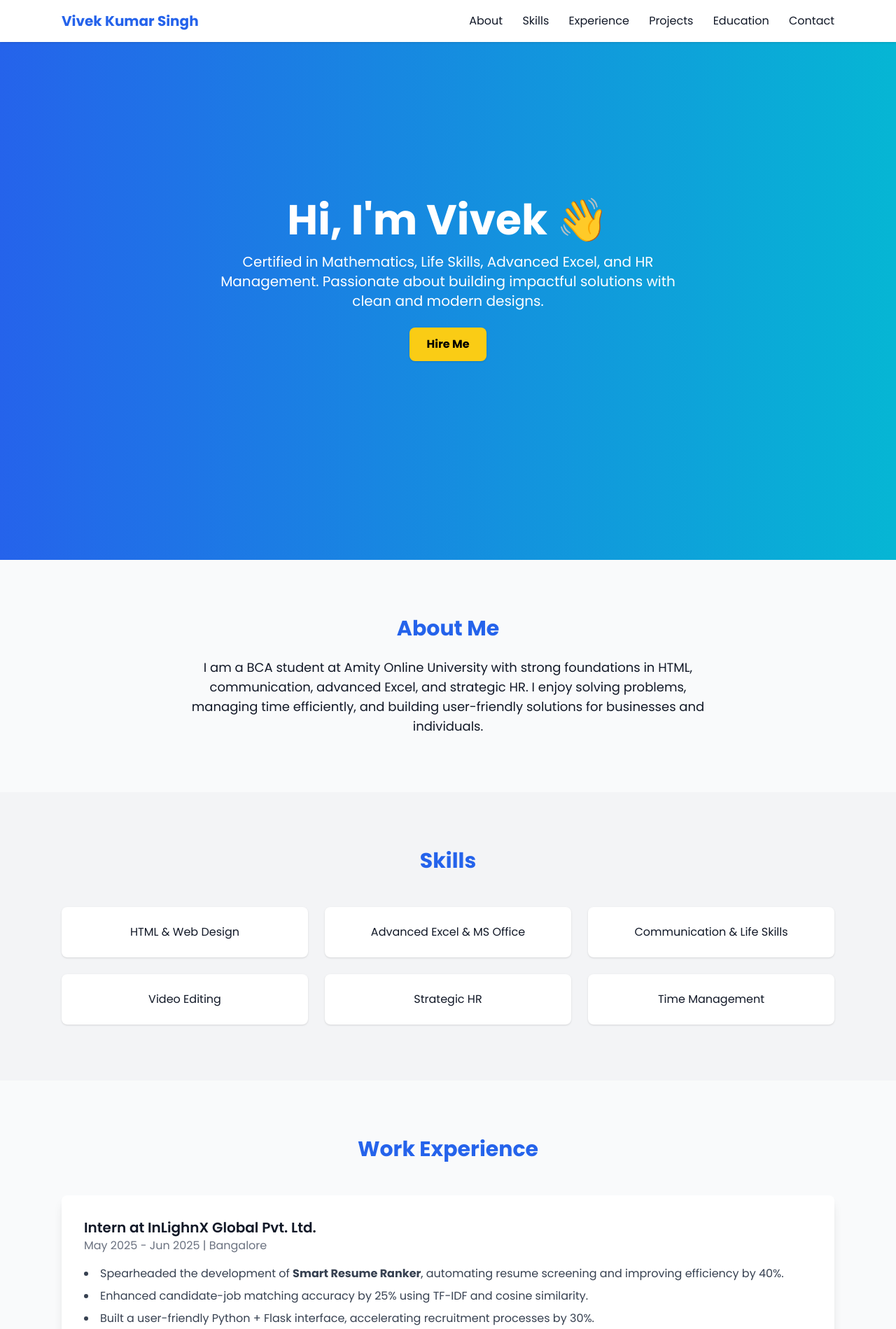
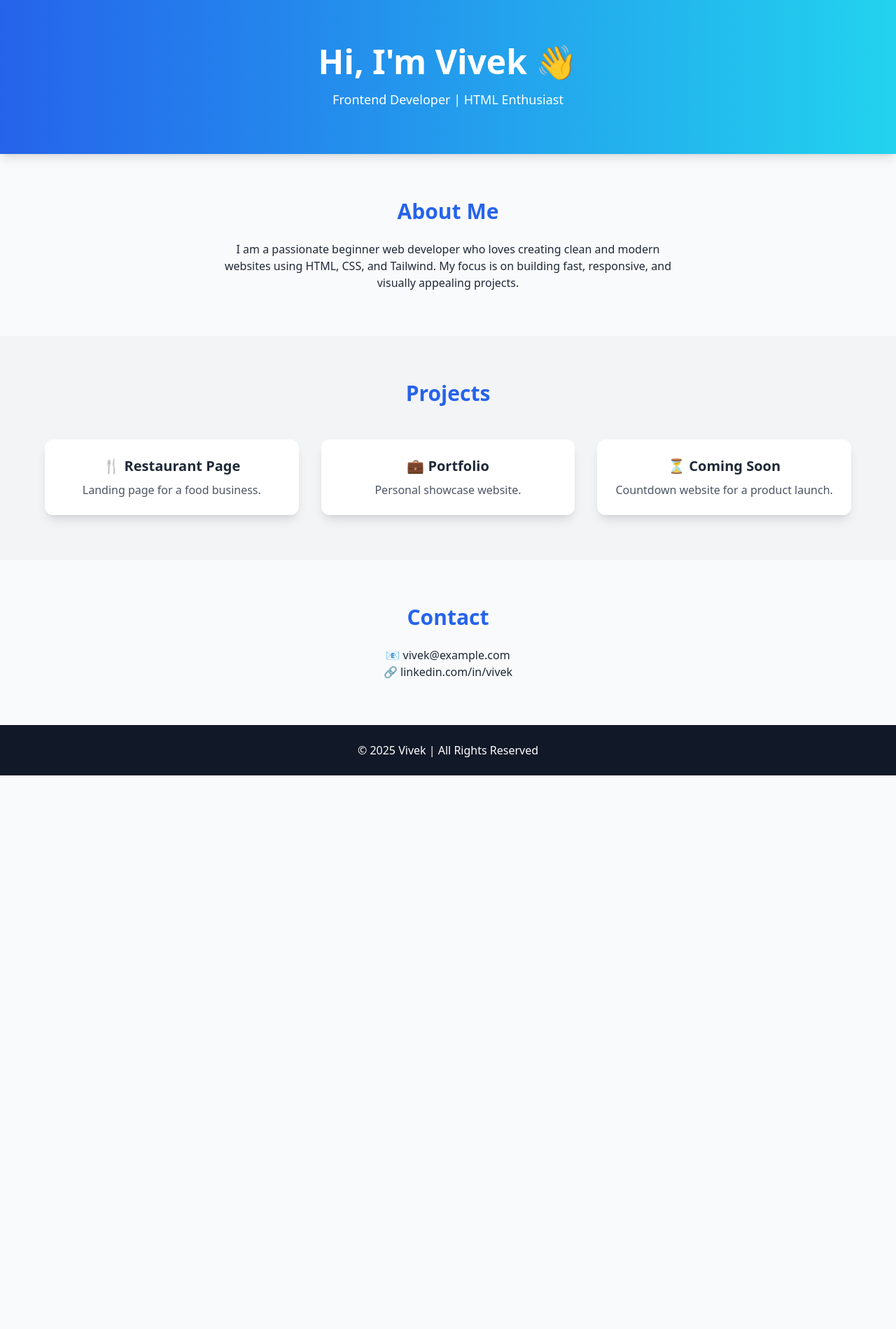
Before and after one commit to Vivek-k-singh-28/Portfolio-Page, a plain HTML site: page index.html in a window 1280 px wide. Shown: the top 1899 px of the page at 70% size. After the commit the page ends 1108 px from the top, so only its background shows below. Drawn offline with nearby package versions, Linux system fonts and the light colour scheme.

Commit message:
index.html

```diff
--- a/index.html
+++ b/index.html
@@ -3,132 +3,41 @@
 <head>
   <meta charset="UTF-8">
   <meta name="viewport" content="width=device-width, initial-scale=1.0">
-  <title>Vivek Kumar Singh | Portfolio</title>
+  <title>Vivek's Portfolio</title>
   <script src="https://cdn.tailwindcss.com"></script>
-  <link href="https://fonts.googleapis.com/css2?family=Poppins:wght@400;600;700&display=swap" rel="stylesheet">
-  <style>
-    body { font-family: 'Poppins', sans-serif; }
-    html { scroll-behavior: smooth; }
-  </style>
 </head>
-<body class="bg-gray-50 text-gray-900">
-
-  <!-- Navbar -->
-  <nav class="fixed top-0 w-full bg-white shadow z-50">
-    <div class="max-w-6xl mx-auto px-6 py-4 flex justify-between items-center">
-      <h1 class="text-xl font-bold text-blue-600">Vivek Kumar Singh</h1>
-      <div class="space-x-6 font-medium">
-        <a href="#about" class="hover:text-blue-600">About</a>
-        <a href="#skills" class="hover:text-blue-600">Skills</a>
-        <a href="#experience" class="hover:text-blue-600">Experience</a>
-        <a href="#projects" class="hover:text-blue-600">Projects</a>
-        <a href="#education" class="hover:text-blue-600">Education</a>
-        <a href="#contact" class="hover:text-blue-600">Contact</a>
-      </div>
-    </div>
-  </nav>
-
-  <!-- Hero -->
-  <section class="h-screen flex flex-col justify-center items-center text-center bg-gradient-to-r from-blue-600 to-cyan-500 text-white px-6">
-    <h2 class="text-4xl md:text-6xl font-extrabold mb-4">Hi, I'm Vivek 👋</h2>
-    <p class="text-lg md:text-xl max-w-2xl mb-6">Certified in Mathematics, Life Skills, Advanced Excel, and HR Management. Passionate about building impactful solutions with clean and modern designs.</p>
-    <a href="#contact" class="px-6 py-3 bg-yellow-400 text-black font-bold rounded-lg shadow hover:bg-yellow-500 transition">Hire Me</a>
-  </section>
+<body class="font-sans bg-gray-50 text-gray-800">
+  <!-- Header -->
+  <header class="bg-gradient-to-r from-blue-600 to-cyan-400 text-white py-16 text-center shadow-lg">
+    <h1 class="text-5xl font-bold mb-4">Hi, I'm Vivek 👋</h1>
+    <p class="text-lg">Frontend Developer | HTML Enthusiast</p>
+  </header>
 
   <!-- About -->
-  <section id="about" class="py-20 max-w-6xl mx-auto px-6 text-center">
+  <section class="py-16 px-6 text-center">
     <h2 class="text-3xl font-bold text-blue-600 mb-6">About Me</h2>
-    <p class="text-lg max-w-3xl mx-auto">I am a BCA student at Amity Online University with strong foundations in HTML, communication, advanced Excel, and strategic HR. I enjoy solving problems, managing time efficiently, and building user-friendly solutions for businesses and individuals.</p>
-  </section>
-
-  <!-- Skills -->
-  <section id="skills" class="py-20 bg-gray-100">
-    <div class="max-w-6xl mx-auto px-6">
-      <h2 class="text-3xl font-bold text-center text-blue-600 mb-12">Skills</h2>
-      <div class="grid md:grid-cols-3 gap-6 text-center">
-        <div class="p-6 bg-white shadow rounded-lg hover:scale-105 transition">HTML & Web Design</div>
-        <div class="p-6 bg-white shadow rounded-lg hover:scale-105 transition">Advanced Excel & MS Office</div>
-        <div class="p-6 bg-white shadow rounded-lg hover:scale-105 transition">Communication & Life Skills</div>
-        <div class="p-6 bg-white shadow rounded-lg hover:scale-105 transition">Video Editing</div>
-        <div class="p-6 bg-white shadow rounded-lg hover:scale-105 transition">Strategic HR</div>
-        <div class="p-6 bg-white shadow rounded-lg hover:scale-105 transition">Time Management</div>
-      </div>
-    </div>
-  </section>
-
-  <!-- Experience -->
-  <section id="experience" class="py-20 max-w-6xl mx-auto px-6">
-    <h2 class="text-3xl font-bold text-blue-600 mb-12 text-center">Work Experience</h2>
-    <div class="bg-white shadow-lg rounded-lg p-8 hover:shadow-2xl transition">
-      <h3 class="text-xl font-semibold">Intern at InLighnX Global Pvt. Ltd.</h3>
-      <p class="text-gray-500">May 2025 - Jun 2025 | Bangalore</p>
-      <ul class="list-disc list-inside mt-4 space-y-2 text-gray-700">
-        <li>Spearheaded the development of <b>Smart Resume Ranker</b>, automating resume screening and improving efficiency by 40%.</li>
-        <li>Enhanced candidate-job matching accuracy by 25% using TF-IDF and cosine similarity.</li>
-        <li>Built a user-friendly Python + Flask interface, accelerating recruitment processes by 30%.</li>
-      </ul>
-    </div>
+    <p class="max-w-2xl mx-auto">I am a passionate beginner web developer who loves creating clean and modern websites using HTML, CSS, and Tailwind. My focus is on building fast, responsive, and visually appealing projects.</p>
   </section>
 
   <!-- Projects -->
-  <section id="projects" class="py-20 bg-gray-100">
-    <div class="max-w-6xl mx-auto px-6">
-      <h2 class="text-3xl font-bold text-center text-blue-600 mb-12">Projects</h2>
-      <div class="grid md:grid-cols-2 gap-8">
-        <div class="bg-white shadow-lg rounded-lg p-6 hover:scale-105 transition">
-          <h3 class="text-xl font-semibold">Smart Resume Ranker</h3>
-          <p class="text-gray-600 mt-2">Developed using LLM and Flask to optimize candidate-job matching, improving accuracy by 25% and reducing processing time by 30%.</p>
-        </div>
-      </div>
-    </div>
-  </section>
-
-  <!-- Education -->
-  <section id="education" class="py-20 max-w-6xl mx-auto px-6 text-center">
-    <h2 class="text-3xl font-bold text-blue-600 mb-12">Education</h2>
-    <div class="grid md:grid-cols-3 gap-6">
-      <div class="bg-white p-6 shadow rounded-lg hover:scale-105 transition">
-        <h3 class="font-semibold">BCA (Computers)</h3>
-        <p class="text-gray-600">Amity Online University | 2025 - Present</p>
-      </div>
-      <div class="bg-white p-6 shadow rounded-lg hover:scale-105 transition">
-        <h3 class="font-semibold">Class XII</h3>
-        <p class="text-gray-600">G.D. Goenka Public School, Bareilly | 2023</p>
-      </div>
-      <div class="bg-white p-6 shadow rounded-lg hover:scale-105 transition">
-        <h3 class="font-semibold">Class X</h3>
-        <p class="text-gray-600">G.D. Goenka Public School, Bareilly | 2021</p>
-      </div>
-    </div>
-  </section>
-
-  <!-- Certifications -->
-  <section id="certifications" class="py-20 bg-gray-100 text-center">
-    <h2 class="text-3xl font-bold text-blue-600 mb-12">Certifications</h2>
-    <div class="grid md:grid-cols-4 gap-6 max-w-5xl mx-auto">
-      <div class="bg-white p-6 shadow rounded-lg">Basic Mathematics</div>
-      <div class="bg-white p-6 shadow rounded-lg">Professional & Life Skills</div>
-      <div class="bg-white p-6 shadow rounded-lg">Advanced Excel</div>
-      <div class="bg-white p-6 shadow rounded-lg">Strategic HR Management</div>
+  <section class="py-16 px-6 bg-gray-100">
+    <h2 class="text-3xl font-bold text-blue-600 text-center mb-12">Projects</h2>
+    <div class="grid md:grid-cols-3 gap-8 max-w-6xl mx-auto">
+      <div class="bg-white rounded-xl shadow-lg p-6 hover:scale-105 transition text-center"><h3 class="text-xl font-semibold">🍴 Restaurant Page</h3><p class="mt-2 text-gray-600">Landing page for a food business.</p></div>
+      <div class="bg-white rounded-xl shadow-lg p-6 hover:scale-105 transition text-center"><h3 class="text-xl font-semibold">💼 Portfolio</h3><p class="mt-2 text-gray-600">Personal showcase website.</p></div>
+      <div class="bg-white rounded-xl shadow-lg p-6 hover:scale-105 transition text-center"><h3 class="text-xl font-semibold">⏳ Coming Soon</h3><p class="mt-2 text-gray-600">Countdown website for a product launch.</p></div>
     </div>
   </section>
 
   <!-- Contact -->
-  <section id="contact" class="py-20 max-w-6xl mx-auto px-6 text-center">
-    <h2 class="text-3xl font-bold text-blue-600 mb-6">Get In Touch</h2>
-    <p class="mb-6">Feel free to reach out for collaborations or just a friendly hello 👋</p>
-    <p>📧 <a href="mailto:majorvivek4@gmail.com" class="text-blue-600 hover:underline">majorvivek4@gmail.com</a></p>
-    <p>📞 9105632050</p>
-    <p>📍 Noida, Uttar Pradesh, India</p>
-    <div class="flex justify-center space-x-6 mt-6">
-      <a href="https://github.com/Vivek-k-singh-28" target="_blank" class="text-gray-700 hover:text-black">GitHub</a>
-      <a href="https://www.linkedin.com/in/vivek-kumar-singh-7b644a2a6" target="_blank" class="text-gray-700 hover:text-blue-600">LinkedIn</a>
-    </div>
+  <section class="py-16 px-6 text-center">
+    <h2 class="text-3xl font-bold text-blue-600 mb-6">Contact</h2>
+    <p>📧 vivek@example.com</p>
+    <p>🔗 linkedin.com/in/vivek</p>
   </section>
 
   <footer class="bg-gray-900 text-white text-center py-6">
-    © 2025 Vivek Kumar Singh | All Rights Reserved
+    © 2025 Vivek | All Rights Reserved
   </footer>
-
 </body>
 </html>
```
